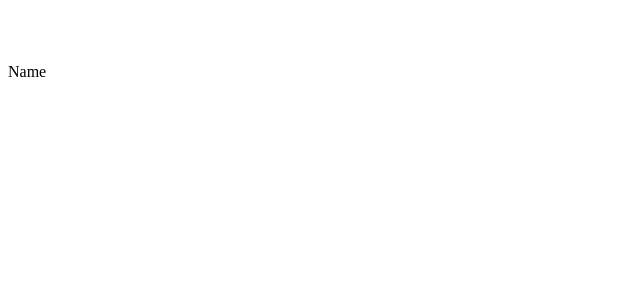
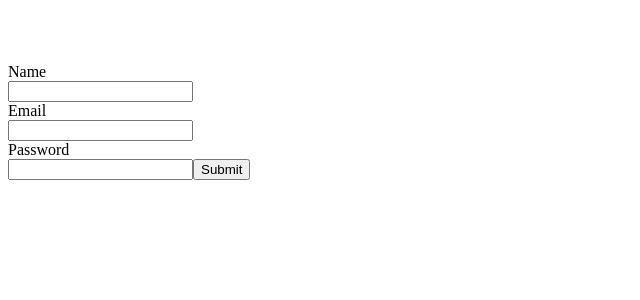
Before and after one commit to HilaryYates/Wikipedia, a React (Create React App) app: page / in a window 1280 px wide. Both pictures are taken after a click on the button "Register". Shown: the top 300 px of the page, without its empty margins (0-640 px from the left). Built offline with nearby package versions, Linux system fonts and the light colour scheme.

Commit message:
bootstrap

```diff
--- a/src/components/Register.js
+++ b/src/components/Register.js
@@ -1,4 +1,5 @@
 import React from "react";
+import { Form } from "react-bootstrap";
 
 class Register extends React.Component {
   constructor() {
@@ -38,13 +39,15 @@ class Register extends React.Component {
   render() {
     return (
       <div>
-        <div>Name</div>
-        {/* <input type='text' onChange={this.onNameChange} />
-        <div>Email</div>
-        <input type='email' onChange={this.onEmailChange} />
-        <div>Password</div>
-        <input type='password' onChange={this.onPasswordChange} />
-        <input type='submit' onClick={this.onSubmitRegister} /> */}
+        <Form>
+          <div>Name</div>
+          <input type='text' onChange={this.onNameChange} />
+          <div>Email</div>
+          <input type='email' onChange={this.onEmailChange} />
+          <div>Password</div>
+          <input type='password' onChange={this.onPasswordChange} />
+          <input type='submit' onClick={this.onSubmitRegister} />
+        </Form>
       </div>
     );
   }
```
